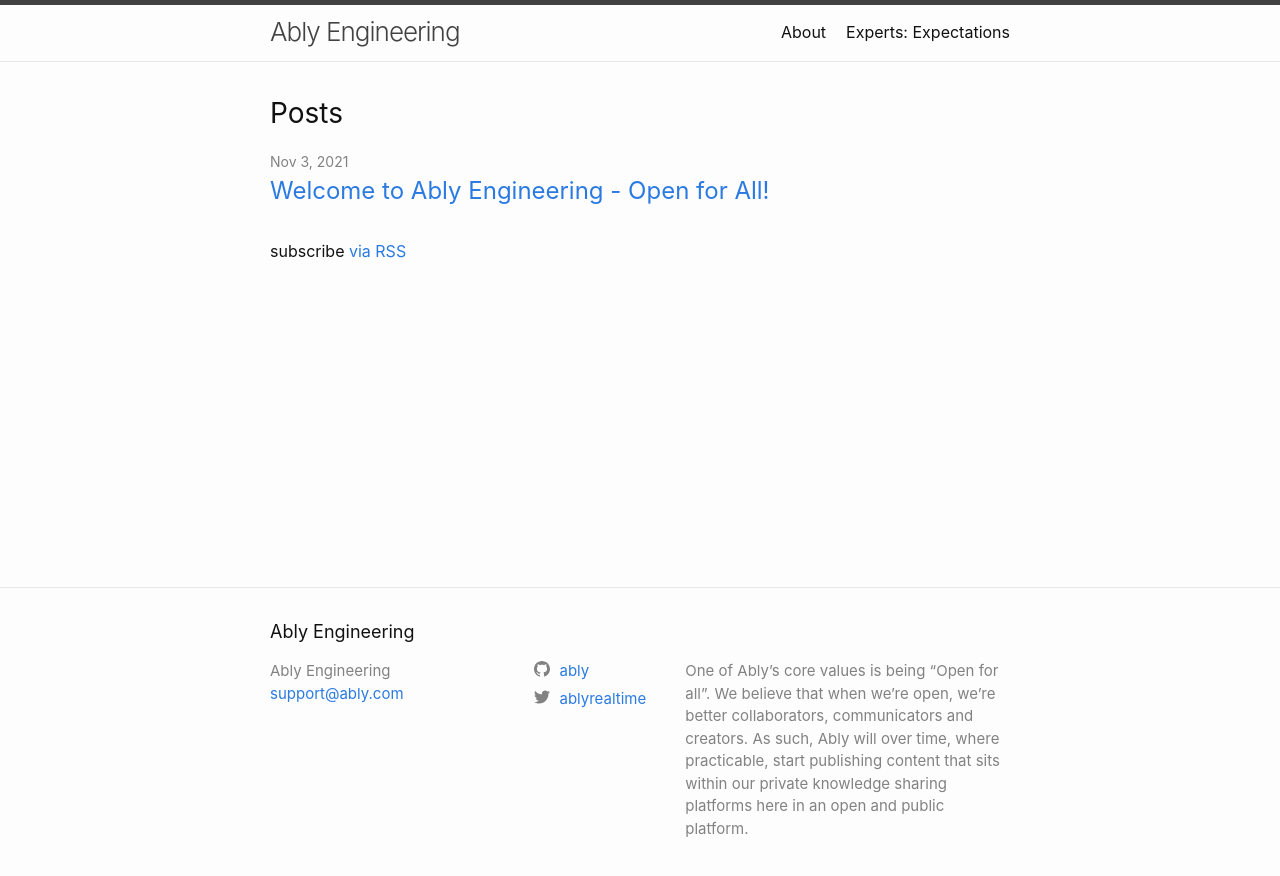
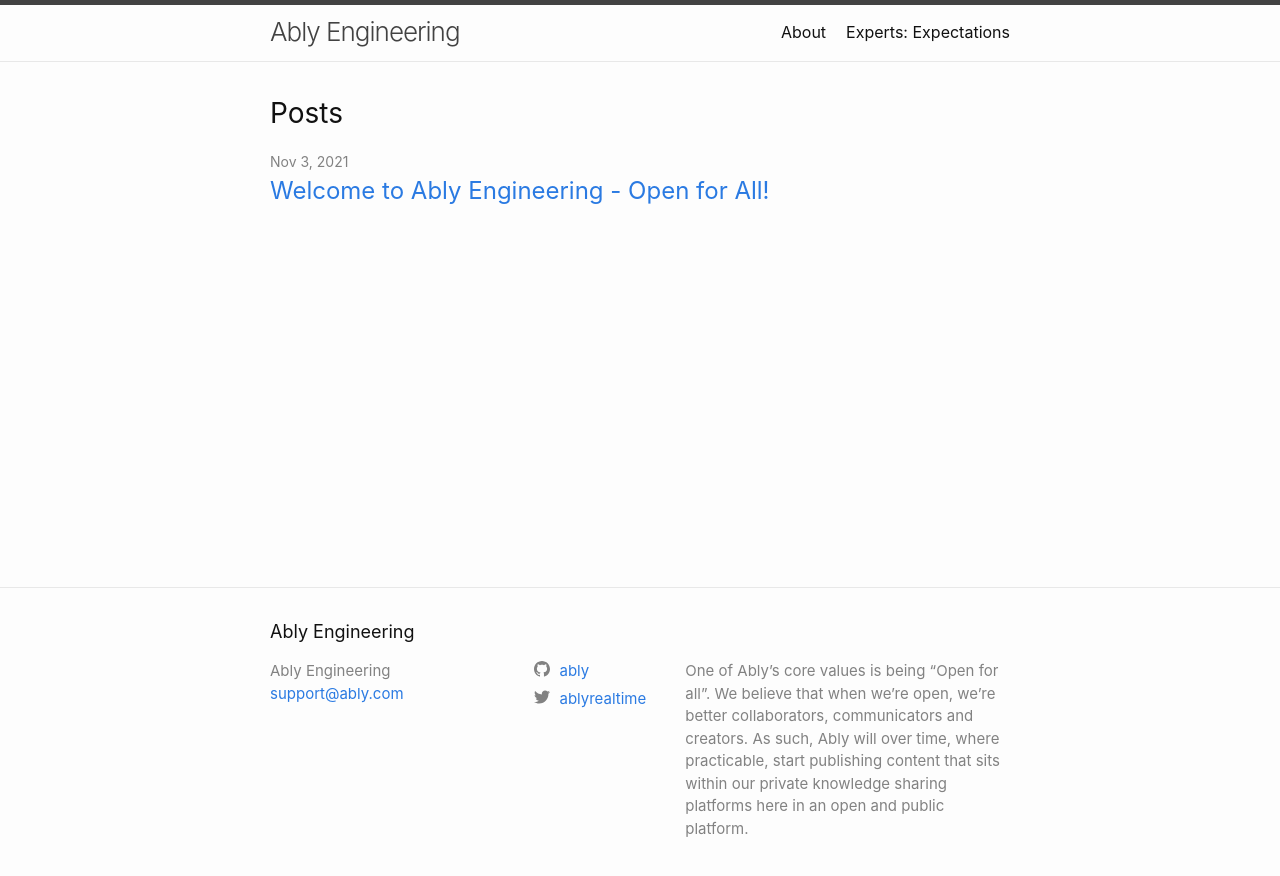
Before and after one commit to ably/engineering, a Jekyll site: the page built from docs/index.md, in a window 1280 px wide. Shown: the top 876 px of the page. Built offline with Jekyll 4.4.1, drawn with Linux system fonts in a browser that asks for light colours.

Commit message:
Remove jekyll-feed.

```diff
--- a/docs/_config.yml
+++ b/docs/_config.yml
@@ -28,10 +28,6 @@ domain: ably.github.io
 url: https://ably.github.io # the base hostname & protocol for your site, e.g. http://example.com
 twitter_username: ablyrealtime
 github_username:  ably
-
-# Build settings
-plugins:
-  - jekyll-feed
 permalink: /:categories/:year/:month/:day/:slug
 safe: true
 strict_front_matter: true
--- a/docs/_includes/head.html
+++ b/docs/_includes/head.html
@@ -4,7 +4,6 @@
   <meta name="viewport" content="width=device-width, initial-scale=1">
   {%- seo -%}
   <link rel="stylesheet" href="{{ "/assets/main.css" | relative_url }}">
-  {%- feed_meta -%}
   {%- if jekyll.environment == 'production' and site.google_analytics -%}
     {%- include google-analytics.html -%}
   {%- endif -%}
--- a/docs/_includes/social.html
+++ b/docs/_includes/social.html
@@ -10,5 +10,4 @@
   {%- if site.twitter_username -%}<li><a href="https://www.twitter.com/{{ site.twitter_username| cgi_escape | escape }}"><svg class="svg-icon"><use xlink:href="{{ '/assets/minima-social-icons.svg#twitter' | relative_url }}"></use></svg> <span class="username">{{ site.twitter_username| escape }}</span></a></li>{%- endif -%}
   {%- if site.youtube_username -%}<li><a href="https://youtube.com/{{ site.youtube_username| cgi_escape | escape }}"><svg class="svg-icon"><use xlink:href="{{ '/assets/minima-social-icons.svg#youtube' | relative_url }}"></use></svg> <span class="username">{{ site.youtube_username| escape }}</span></a></li>{%- endif -%}
   {%- if site.googleplus_username -%}<li><a href="https://plus.google.com/{{ site.googleplus_username| escape }}"><svg class="svg-icon"><use xlink:href="{{ '/assets/minima-social-icons.svg#googleplus' | relative_url }}"></use></svg> <span class="username">{{ site.googleplus_username| escape }}</span></a></li>{%- endif -%}
-  {%- if site.rss -%}<li><a href="{{ 'feed.xml' | relative_url }}"><svg class="svg-icon"><use xlink:href="{{ '/assets/minima-social-icons.svg#rss' | relative_url }}"></use></svg> <span>{{ site.rss | escape }}</span></a></li>{%- endif -%}
 </ul>
--- a/docs/_layouts/home.html
+++ b/docs/_layouts/home.html
@@ -27,8 +27,6 @@ layout: default
       </li>
       {%- endfor -%}
     </ul>
-
-    <p class="rss-subscribe">subscribe <a href="{{ "/feed.xml" | relative_url }}">via RSS</a></p>
   {%- endif -%}
 
 </div>
```
